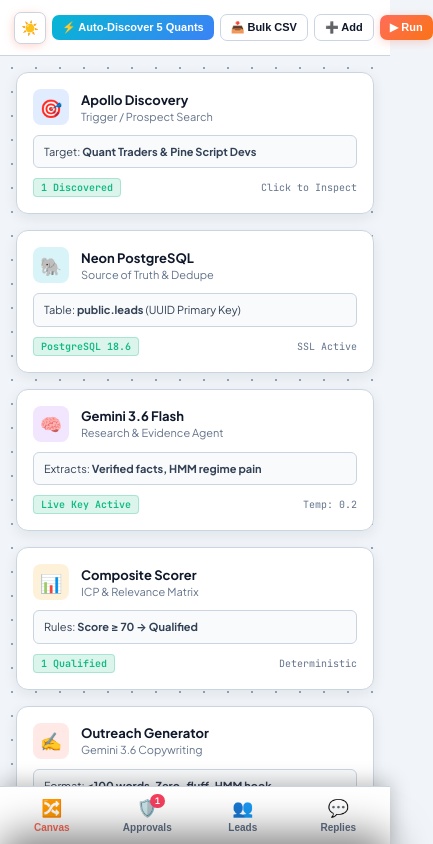
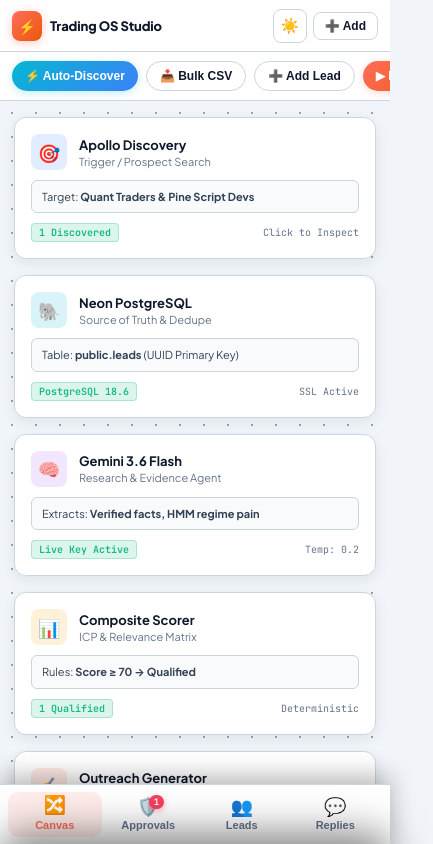
Before and after one commit to khalidabdullahh/khalid-digital-lab, a website: page apps/dashboard/index.html in a window 390 px wide. Shown: the whole page, 433 px wide, since content can reach past the window. Drawn offline with Linux system fonts and the light colour scheme.

Commit message:
feat(ui): redesign mobile navigation with dedicated quick action toolbar and sleek bottom dock

```diff
--- a/apps/dashboard/app.js
+++ b/apps/dashboard/app.js
@@ -333,9 +333,14 @@
 // -----------------------------------------------------------------------------
 window.executeWorkflow = async function () {
   const btn = document.getElementById('btn-execute-flow');
+  const btnMobile = document.getElementById('btn-execute-flow-mobile');
   if (btn) {
     btn.disabled = true;
     btn.innerHTML = `<span>⏳ Running...</span>`;
+  }
+  if (btnMobile) {
+    btnMobile.disabled = true;
+    btnMobile.innerHTML = `<span>⏳ Running...</span>`;
   }
 
   for (let i = 0; i < nodeOrder.length; i++) {
@@ -362,15 +367,27 @@
       btn.innerHTML = `<span>▶ Run</span>`;
     }, 2000);
   }
+  if (btnMobile) {
+    btnMobile.disabled = false;
+    btnMobile.innerHTML = `<span>✅ Done!</span>`;
+    setTimeout(() => {
+      btnMobile.innerHTML = `<span>▶ Run Flow</span>`;
+    }, 2000);
+  }
 };
 
 window.triggerAutoDiscover = async function () {
   const btn = document.getElementById('btn-auto-discover');
+  const btnMobile = document.getElementById('btn-auto-discover-mobile');
   const btnPanel = document.getElementById('btn-discover-leads-panel');
 
   if (btn) {
     btn.disabled = true;
     btn.innerHTML = `<span>⏳ Finding Quants...</span>`;
+  }
+  if (btnMobile) {
+    btnMobile.disabled = true;
+    btnMobile.innerHTML = `<span>⏳ Discovering...</span>`;
   }
   if (btnPanel) {
     btnPanel.disabled = true;
@@ -404,6 +421,10 @@
     if (btn) {
       btn.disabled = false;
       btn.innerHTML = `<span>⚡ Auto-Discover 5 Quants</span>`;
+    }
+    if (btnMobile) {
+      btnMobile.disabled = false;
+      btnMobile.innerHTML = `<span>⚡ Auto-Discover</span>`;
     }
     if (btnPanel) {
       btnPanel.disabled = false;
--- a/apps/dashboard/index.html
+++ b/apps/dashboard/index.html
@@ -767,20 +767,26 @@
     }
 
     /* Mobile Ergonomic Bottom Navigation Dock */
+    /* Mobile Quick Action Toolbar */
+    #mobile-action-bar {
+      display: none;
+    }
+
+    /* Mobile Ergonomic Bottom Navigation Dock */
     #mobile-dock {
       display: none;
       position: fixed;
       bottom: 0;
       left: 0;
       right: 0;
-      height: 62px;
+      height: 64px;
       background: var(--bg-header);
       border-top: 1px solid var(--border-subtle);
       z-index: 120;
       justify-content: space-around;
       align-items: center;
-      padding: 0 4px;
-      box-shadow: 0 -4px 20px rgba(0, 0, 0, 0.25);
+      padding: 0 8px;
+      box-shadow: 0 -8px 24px rgba(0, 0, 0, 0.28);
     }
 
     .dock-item {
@@ -792,27 +798,40 @@
       background: transparent;
       border: none;
       color: var(--text-muted);
-      font-size: 10px;
+      font-size: 11px;
       font-weight: 600;
       gap: 3px;
       cursor: pointer;
-      padding: 6px 0;
+      padding: 6px 4px;
       position: relative;
-      transition: color 0.15s;
+      transition: all 0.2s cubic-bezier(0.16, 1, 0.3, 1);
+      border-radius: 10px;
+    }
+
+    .dock-item:active {
+      transform: scale(0.92);
     }
 
     .dock-item .dock-icon {
-      font-size: 17px;
+      font-size: 18px;
+      line-height: 1;
+      transition: transform 0.2s;
     }
 
     .dock-item.active {
       color: var(--n8n-orange);
+      background: rgba(255, 109, 90, 0.12);
+      font-weight: 700;
+    }
+
+    .dock-item.active .dock-icon {
+      transform: translateY(-2px);
     }
 
     .dock-badge {
       position: absolute;
-      top: 2px;
-      right: calc(50% - 18px);
+      top: 3px;
+      right: calc(50% - 16px);
       background: var(--accent-rose);
       color: #fff;
       font-size: 9px;
@@ -820,6 +839,7 @@
       padding: 1px 5px;
       border-radius: 10px;
       font-family: var(--font-mono);
+      box-shadow: 0 2px 6px rgba(244, 63, 94, 0.4);
     }
 
     /* ==========================================================================
@@ -827,12 +847,13 @@
        ========================================================================== */
     @media (max-width: 768px) {
       header {
-        height: 56px;
-        padding: 0 14px;
+        height: 52px;
+        padding: 0 12px;
         position: sticky;
         top: 0;
-        backdrop-filter: blur(12px);
-        -webkit-backdrop-filter: blur(12px);
+        backdrop-filter: blur(16px);
+        -webkit-backdrop-filter: blur(16px);
+        border-bottom: 1px solid var(--border-subtle);
       }
 
       .brand {
@@ -852,7 +873,13 @@
         letter-spacing: -0.01em;
       }
 
-      .workflow-badge, .btn-sender-cfg, .nav-pill-group {
+      /* Clean top header: hide large buttons that belong in the action toolbar */
+      .workflow-badge,
+      .nav-pill-group,
+      #btn-auto-discover,
+      #btn-bulk-import-hdr,
+      #btn-execute-flow,
+      .btn-sender-cfg {
         display: none !important;
       }
 
@@ -861,35 +888,92 @@
       }
 
       .btn-header {
-        padding: 6px 10px;
-        font-size: 11px;
-        border-radius: 7px;
+        padding: 6px 11px;
+        font-size: 12px;
+        border-radius: 8px;
       }
 
       .btn-theme-toggle {
-        width: 32px;
-        height: 32px;
-        font-size: 14px;
-        border-radius: 7px;
+        width: 34px;
+        height: 34px;
+        font-size: 15px;
+        border-radius: 8px;
+      }
+
+      /* Mobile Quick Action Toolbar */
+      #mobile-action-bar {
+        display: flex;
+        gap: 8px;
+        padding: 9px 12px;
+        background: var(--bg-panel);
+        border-bottom: 1px solid var(--border-subtle);
+        overflow-x: auto;
+        -webkit-overflow-scrolling: touch;
+        scrollbar-width: none;
+        position: sticky;
+        top: 52px;
+        z-index: 99;
+      }
+
+      #mobile-action-bar::-webkit-scrollbar {
+        display: none;
+      }
+
+      .mobile-action-pill {
+        flex-shrink: 0;
+        padding: 7px 13px;
+        font-size: 12px;
+        font-weight: 700;
+        border-radius: 20px;
+        border: 1px solid var(--border-subtle);
+        cursor: pointer;
+        display: inline-flex;
+        align-items: center;
+        gap: 5px;
+        white-space: nowrap;
+        transition: all 0.2s cubic-bezier(0.16, 1, 0.3, 1);
+      }
+
+      .mobile-action-pill:active {
+        transform: scale(0.94);
+      }
+
+      .pill-primary {
+        background: linear-gradient(135deg, var(--accent-cyan), var(--accent-blue));
+        color: #fff;
+        border: none;
+        box-shadow: 0 2px 8px rgba(6, 182, 212, 0.25);
+      }
+
+      .pill-secondary {
+        background: var(--bg-node);
+        color: var(--text-primary);
+      }
+
+      .pill-run {
+        background: linear-gradient(135deg, var(--n8n-orange), #ea580c);
+        color: #fff;
+        border: none;
+        box-shadow: 0 2px 8px rgba(255, 109, 90, 0.25);
       }
 
       #mobile-dock {
         display: flex;
-        height: calc(58px + env(safe-area-inset-bottom, 0px));
-        padding-bottom: env(safe-area-inset-bottom, 0px);
-        backdrop-filter: blur(16px);
-        -webkit-backdrop-filter: blur(16px);
+        height: calc(60px + env(safe-area-inset-bottom, 0px));
+        padding-bottom: env(safe-area-inset-bottom, 4px);
+        backdrop-filter: blur(20px);
+        -webkit-backdrop-filter: blur(20px);
       }
 
       .workspace {
-        margin-bottom: calc(58px + env(safe-area-inset-bottom, 0px));
+        margin-bottom: calc(60px + env(safe-area-inset-bottom, 0px));
       }
 
       .canvas-content {
         width: 100% !important;
         position: relative !important;
         height: auto !important;
-        padding: 16px 16px 40px 16px !important;
+        padding: 16px 14px 40px 14px !important;
         display: flex !important;
         flex-direction: column !important;
         gap: 16px !important;
@@ -930,11 +1014,16 @@
       }
 
       .panel-view {
-        padding: 16px 12px 24px 12px;
+        padding: 14px 10px 30px 10px;
       }
 
       .approval-grid {
         grid-template-columns: 1fr;
+        gap: 14px;
+      }
+
+      .approval-card {
+        padding: 18px 14px;
       }
     }
   </style>
@@ -960,12 +1049,12 @@
         <span id="theme-icon">☀️</span>
       </button>
 
-      <!-- 1-Click Auto-Discover Quants Button -->
+      <!-- 1-Click Auto-Discover Quants Button (Desktop) -->
       <button class="btn-header" id="btn-auto-discover" onclick="triggerAutoDiscover()" title="Auto-Discover 5 Target Quants & Draft Outreach" style="background: linear-gradient(135deg, var(--accent-cyan), var(--accent-blue)); color:#fff; border:none; font-weight:700; gap:5px;">
         <span>⚡ Auto-Discover 5 Quants</span>
       </button>
 
-      <!-- Bulk CSV Upload Button -->
+      <!-- Bulk CSV Upload Button (Desktop) -->
       <button class="btn-header" id="btn-bulk-import-hdr" onclick="openBulkImportModal()" title="Upload Apollo CSV or Paste Bulk Lead List" style="background: var(--bg-node); border: 1px solid var(--border-subtle); color: var(--text-primary); font-weight: 600;">
         <span>📥 Bulk CSV</span>
       </button>
@@ -1001,6 +1090,25 @@
       </button>
     </div>
   </header>
+
+  <!-- Mobile Quick Action Toolbar (Pill Carousel) -->
+  <div id="mobile-action-bar">
+    <button class="mobile-action-pill pill-primary" id="btn-auto-discover-mobile" onclick="triggerAutoDiscover()" title="Auto-Discover 5 Target Quants">
+      <span>⚡ Auto-Discover</span>
+    </button>
+    <button class="mobile-action-pill pill-secondary" onclick="openBulkImportModal()" title="Import Apollo CSV / List">
+      <span>📥 Bulk CSV</span>
+    </button>
+    <button class="mobile-action-pill pill-secondary" onclick="openAddLeadModal()" title="Add Target Lead">
+      <span>➕ Add Lead</span>
+    </button>
+    <button class="mobile-action-pill pill-run" id="btn-execute-flow-mobile" onclick="executeWorkflow()" title="Run Workflow Pipeline">
+      <span>▶ Run Flow</span>
+    </button>
+    <button class="mobile-action-pill pill-secondary" onclick="openSenderModal()" title="Outbound Sender Configuration">
+      <span>✉️ Sender</span>
+    </button>
+  </div>
 
   <!-- Workspace Container -->
   <div class="workspace">
```
